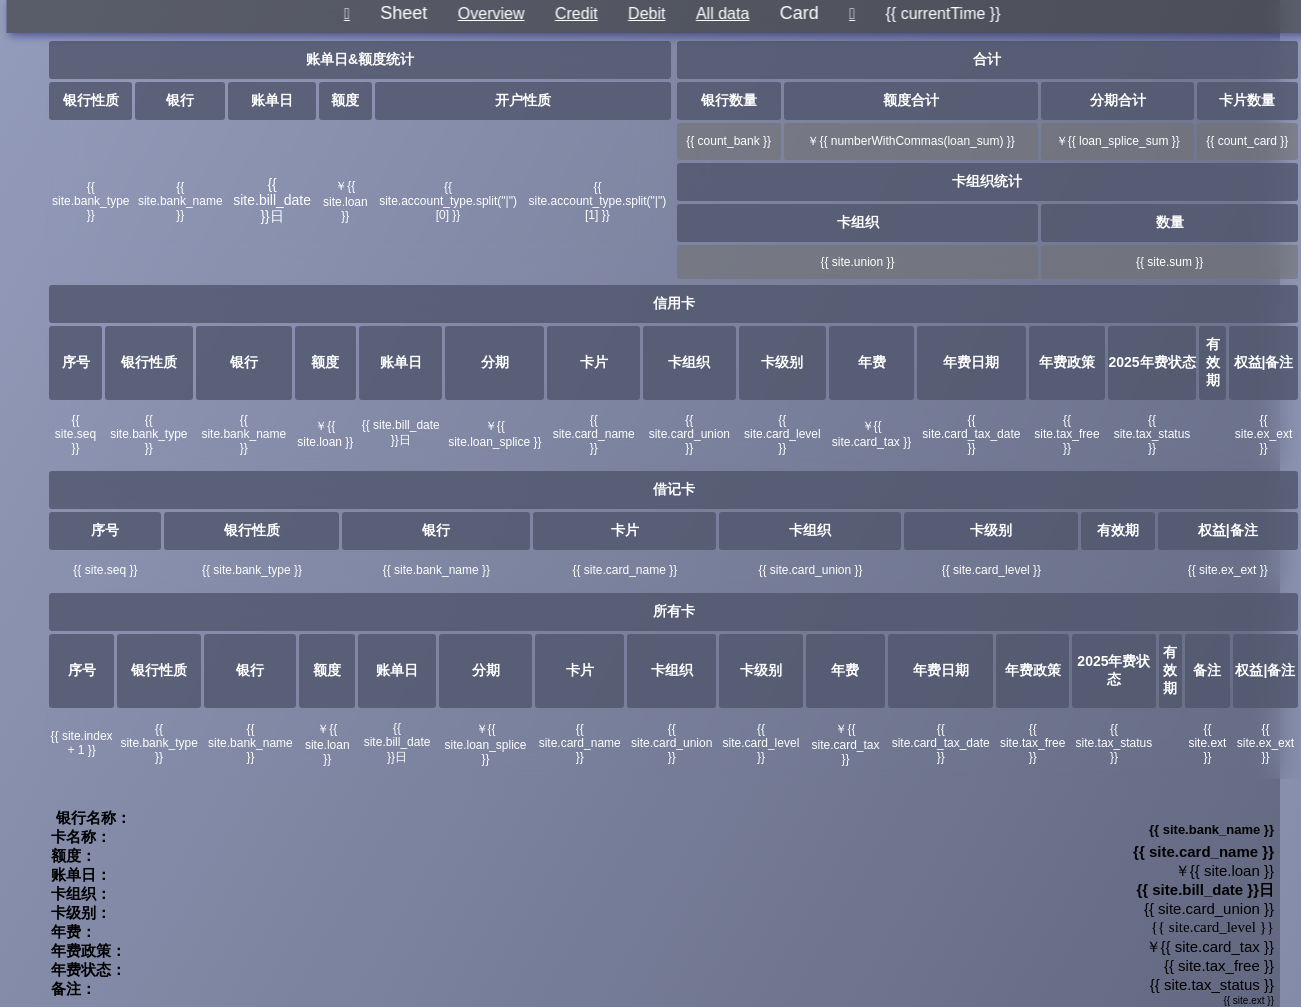
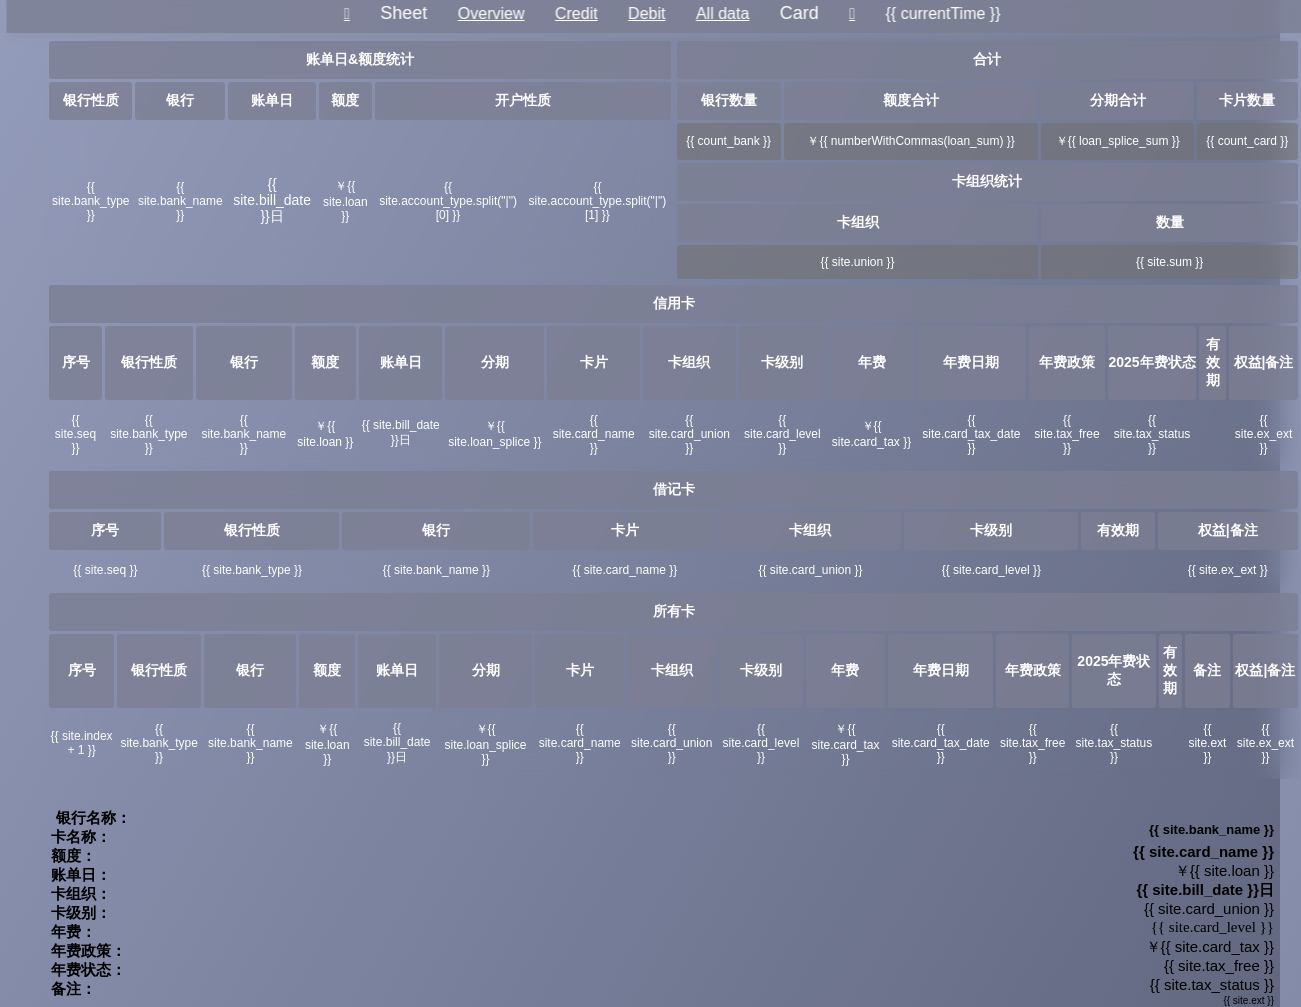

[number redacted]

--- a/css/card.css
+++ b/css/card.css
@@ -26,7 +26,7 @@ body {
 
 /* TODO：每个模块 */
 .everyModel {
-    background-color: rgba(52, 52, 52, 0.6);
+    background-color: #7c7f93cc;
     backdrop-filter: blur(10px);
     -webkit-backdrop-filter: blur(10px);
 
@@ -109,10 +109,10 @@ body {
     padding-top: 3px;
     width: 100%;
     height: 30px;
-    box-shadow: 3px 3px 8px #00007373;
+    box-shadow: 3px 3px 8px #8c8fa173;
     transform: translate(-3%, 0);
     z-index: 12;
-    background-color: rgba(52, 52, 52, 0.6);
+    background-color: #7c7f93cc;
     backdrop-filter: blur(10px);
     -webkit-backdrop-filter: blur(10px);
     padding-left: 3%;
@@ -168,10 +168,10 @@ body {
         top: 0;
         width: 100%;
         height: 30px;
-        box-shadow: 3px 3px 8px #00007373;
+        box-shadow: 3px 3px 8px #8c8fa173;
         transform: translate(-3%, 0);
         z-index: 12;
-        background-color: rgba(52, 52, 52, 0.75);
+        background-color: #7c7f93cc;
         backdrop-filter: blur(10px);
         -webkit-backdrop-filter: blur(10px);
         padding-left: 1%;
@@ -226,7 +226,7 @@ body {
 }
 
 
-.BOB {
+/* .BOB {
     color: #dc8a78;
 }
 
@@ -268,7 +268,7 @@ body {
 
 .CITIC {
     color: #df8e1d;
-}
+} */
 
 
 
@@ -304,7 +304,7 @@ td {
 }
 
 table thead tr {
-    background-color: #51576dd2;
+    background-color: #7c7f93cc;
     color: #fff;
     font-size: 14px;
     font-weight: bold;
@@ -325,47 +325,47 @@ table tfoot tr td {
 
 
 .back_BOB {
-    background-color: #dc8a78c4;
+    background-color: #dc8a78b6;
 }
 
 .back_BOC {
-    background-color: #f2d5cfc4;
+    background-color: #f2d5cfb6;
 }
 
 .back_CCB {
-    background-color: #8caaeec4;
+    background-color: #8caaeeb6;
 }
 
 .back_CEB {
-    background-color: #babbf1c4;
+    background-color: #babbf1b6;
 }
 
 .back_CGB {
-    background-color: #e78284c4;
+    background-color: #e78284b6;
 }
 
 .back_CIB {
-    background-color: #b5bfe2c4;
+    background-color: #b5bfe2b6;
 }
 
 .back_CMB {
-    background-color: #ef9f76c4;
+    background-color: #ef9f76b6;
 }
 
 .back_ICBC {
-    background-color: #ea999cc4;
+    background-color: #ea999cb6;
 }
 
 .back_SPDB {
-    background-color: #81c8bec4;
+    background-color: #81c8beb6;
 }
 
 .back_NS {
-    background-color: #a6d189c4;
+    background-color: #a6d189b6;
 }
 
 .back_CITIC {
-    background-color: #e5c890c4;
+    background-color: #e5c890b6;
 }
 
 .top_part_div {
